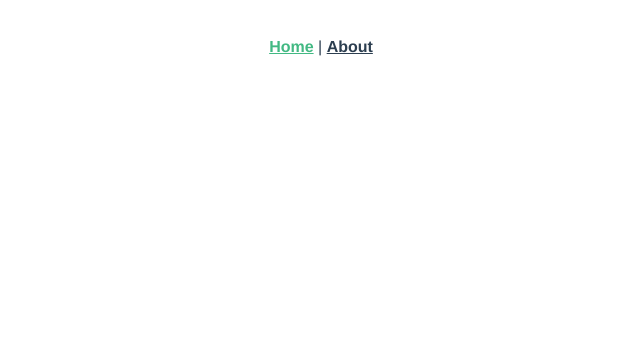
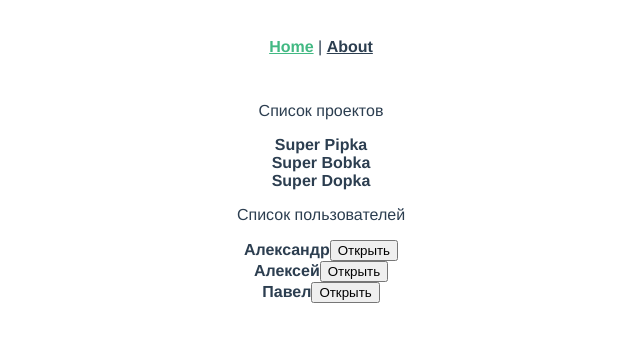
Before and after one commit to iamAndreyGavrilov/MR-list, a Vue app: page / in a window 1280 px wide. Shown: the top 342 px of the page, without its empty margins (319-959 px from the left). Built offline with nearby package versions, Linux system fonts and the light colour scheme.

Commit message:
список юзеров и его личная страница

```diff
--- a/src/components/HelloWorld.vue
+++ b/src/components/HelloWorld.vue
@@ -1,5 +1,18 @@
 <template>
-  <div></div>
+  <div>
+    <p>Список проектов</p>
+    <div class="projects" v-for="project in projects" :key="project.id">
+      <strong>{{ project.name }}</strong>
+    </div>
+  </div>
+  <div>
+    <p>Список пользователей</p>
+    <div class="users" v-for="user in users" :key="user.id" :user="user">
+      <strong>{{ user.name }}</strong>
+
+      <button @click="$router.push(`/users/${user.id}`)">Открыть</button>
+    </div>
+  </div>
 </template>
 
 <script>
@@ -8,7 +21,7 @@ export default {
   props: {},
   data() {
     return {
-      Projects: [
+      projects: [
         { id: 1, name: 'Super Pipka' },
         { id: 2, name: 'Super Bobka' },
         { id: 3, name: 'Super Dopka' },
@@ -16,18 +29,18 @@ export default {
       users: [
         {
           id: 1,
-          name: 'Vasya',
+          name: 'Александр',
         },
         {
           id: 2,
-          name: 'Petya',
+          name: 'Алексей',
         },
         {
           id: 3,
-          name: 'Dosya',
+          name: 'Павел',
         },
       ],
-      MRs: [
+      mergeRequests: [
         {
           title: 'Merge request 1',
           id: 1,
--- a/src/components/UserList.vue
+++ b/src/components/UserList.vue
@@ -1,9 +1,20 @@
 <template>
-  <div>userlist</div>
+  <h1>Страница пользователя с ID = {{ $route.params.id }}</h1>
+  <h1>Страница пользователя {{ $route.params }}</h1>
 </template>
 
 <script>
-export default {}
+export default {
+  props: {
+    // user: {
+    //   type: Object,
+    //   required: true,
+    // },
+  },
+  data() {
+    return {}
+  },
+}
 </script>
 
 <style scoped></style>
--- a/src/router/index.js
+++ b/src/router/index.js
@@ -1,17 +1,20 @@
 import { createRouter, createWebHistory } from 'vue-router'
 import Home from '@/views/Home'
 import About from '@/views/About'
+import UserIdPage from '@/views/UserIdPage'
 
 const routes = [
   {
     path: '/',
-    name: 'Home',
     component: Home,
   },
   {
     path: '/about',
-    name: 'About',
     component: About,
+  },
+  {
+    path: '/users/:id',
+    component: UserIdPage,
   },
 ]
 
--- /dev/null
+++ b/src/views/UserIdPage.vue
@@ -0,0 +1,16 @@
+<template>
+  <div>
+    <UserList />
+  </div>
+</template>
+
+<script>
+import UserList from '@/components/UserList.vue'
+
+export default {
+  name: 'UserIdPage',
+  components: {
+    UserList,
+  },
+}
+</script>
```
